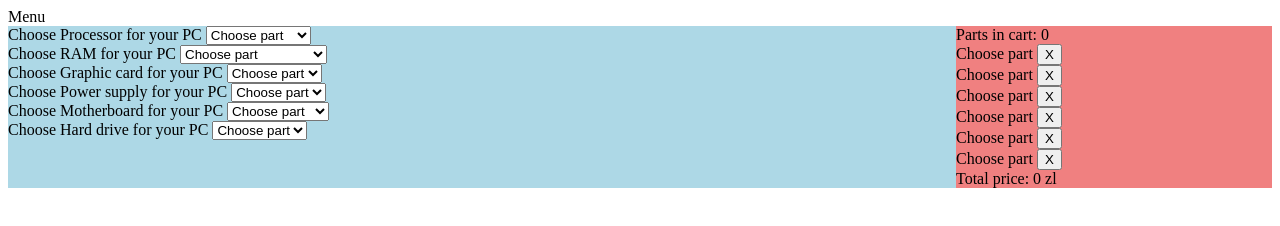
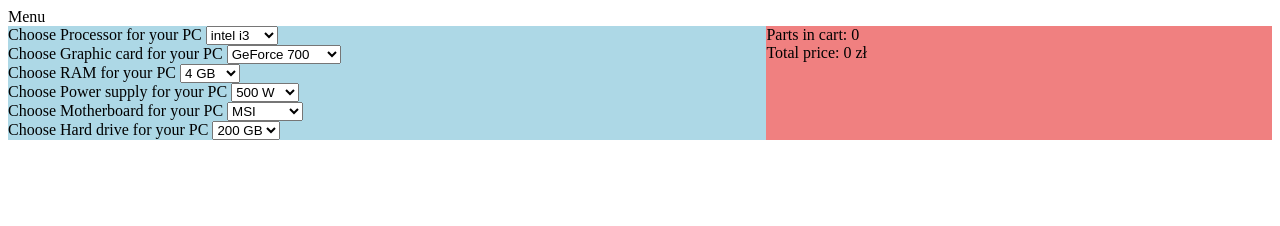
Before and after one commit to WojciechLiana/Computer, a React app: page / in a window 1280 px wide. Built offline with nearby package versions, Linux system fonts and the light colour scheme.

Commit message:
database correction & cart with selected items only

```diff
--- a/src/Computer.js
+++ b/src/Computer.js
@@ -1,6 +1,6 @@
 import React, {Component} from "react";
 import "./style.scss";
-import database from './database.js'
+import database2 from './database.js'
 
 function Computer() {
     return (
@@ -21,16 +21,7 @@ function Menu() {
 
 function Content() {
 
-    const processorList = [['Choose part ', ''], ['intel i3 ', 1000], ['intel i5 ', 1200], ['intel i7 ', 1500], ['intel i9 ', 1900], ['AMD K5 ', 1000], ['AMD K6 ', 1200],
-        ['AMD K7 ', 1500], ['AMD K8 ', 1900]];
-    const cardsList = [['Choose part ', ''], ['GeForce 700 ', 700], ['GeForce 800 ', 800], ['GeForce 900 ', 900], ['GeForce 1000 ', 1000], ['Radeon Rx 2xx ', 700],
-        ['Radeon Rx 3xx ', 800], ['Radeon Rx 4xx ', 900], ['Radeon Rx 5xx ', 1000]];
-    const ramList = [['Choose part ', ''], ['4 GB ', 200], ['8 GB ', 600], ['16 GB ', 1000]];
-    const powerSupplyList = [['Choose part ', ''], ['500 W ', 200], ['600 W ', 300], ['700 W ', 400], ['800 W ', 500], ['1000 W ', 600]];
-    const motherboardList = [['Choose part ', ''], ['MSI ', 500], ['Gigabyte ', 600], ['Asus ', 500], ['ASRock ', 600]];
-    const hardDriveList = [['Choose part ', ''], ['200 GB ', 400], ['500 GB ', 500], ['800 GB ', 600], ['1TB ', 700]];
-
-    const database = [processorList, cardsList, ramList, powerSupplyList, motherboardList, hardDriveList];
+    const database = [...database2];
 
     const [processor, setProcessor] = React.useState(0);
     const [ram, setRam] = React.useState(0);
@@ -41,72 +32,94 @@ function Content() {
 
     const partsID = [processor, ram, graphic, power, motherboard, hardDrive];
     const hooks = [setProcessor, setRam, setGraphic, setPower, setMotherboard, setHardDrive];
-    const names = ['Processor', 'RAM', 'Graphic card', 'Power supply', 'Motherboard', 'Hard drive'];
+    const names = ['Processor', 'Graphic card', 'RAM', 'Power supply', 'Motherboard', 'Hard drive'];
+
+    function getSelectedParts(database, partsID) {
+        const selectedParts = partsID.map((element, id) =>
+            element == 0 ? null : {name: database[id][element].name, price: database[id][element].price});
+
+        return selectedParts;
+    }
+
+    const selectedParts = getSelectedParts(database, partsID);
 
     return (
+
         <div className='content'>
-            <Form database={database} partsID={partsID} hooks={hooks} names={names}/>
-            <Cart database={database} partsID={partsID} hooks={hooks}/>
-
+            <Form database={database} partsID={partsID} hooks={hooks} partsName={names}/>
+            <Cart selectedParts={selectedParts} partsID={partsID} hooks={hooks} partsName={names}/>
         </div>
     );
 }
 
-function Form({database, partsID, hooks, names}) {
+function Form({database, partsID, hooks, partsName}) {
 
     return (
         <form className='form'>
-            {names.map((element, id) => <div key={id}>Choose {names[id]} for your PC <ComputerPart
-                database={database[id]}
-                partsID={partsID[id]}
-                hooks={hooks[id]}/>
-            </div>)}
+            {partsName.map((partName, id) => <div key={id}>Choose {partName} for your PC <ComputerPart
+                partsList={database[id]} partsID={partsID[id]} hook={hooks[id]}/></div>)}
         </form>
     );
 }
 
-function ComputerPart({database, partsID, hooks}) {
+function ComputerPart({partsList, partsID, hook}) {
     return (
-        <select value={partsID} onChange={(e) => hooks(e.target.value)}>
-            {database.map((element, id) =>
-                <option key={id} value={id}>{database[id]}</option>
+        <select value={partsID} onChange={(e) => hook(e.target.value)}>
+            {partsList.map((part, id) =>
+                <option key={id} value={id}>{part.name}</option>
             )}
         </select>
     );
 }
 
-function Cart({database, partsID, hooks}) {
+function Cart({selectedParts, partsID, hooks, partsName}) {
+
+    function calculatePrice(selectedParts) {
+        const price = selectedParts.map(part => part ? part.price : 0).reduce((acc, curr) => acc + curr);
+        return price
+    }
+
+    const price = calculatePrice(selectedParts);
+
+    function calculateNumberOfSelectedParts(selectedParts) {
+        const numberOfParts = selectedParts.filter(part => part).length;
+        return numberOfParts;
+    }
+
+    const numberOfParts = calculateNumberOfSelectedParts(selectedParts);
 
     return (
         <div className='cart'>
-            <NumberOfSelectedParts parts={partsID}/>
-            {database.map((element, id) => (<div key={id}>
-                <span>{element[partsID[id]]}</span><RemoveFromCartButton partsID={partsID}
-                                                                         onClick={(e) => hooks[id](e)}/>
-            </div>))}
-            <Price part={database} partId={partsID}/>
+            <NumberOfSelectedParts numberOfParts={numberOfParts}/>
+            <PartsInCart selectedParts={selectedParts} hooks={hooks} partsID={partsID} partsName={partsName}/>
+            <Price price={price}/>
         </div>
     );
 }
 
-function RemoveFromCartButton({onClick, partsID}) {
-    return (
-        <button onClick={() => onClick(0)}>X</button>
+function PartsInCart({selectedParts, hooks, partsID, partsName}){
+    return(
+        <div>
+            {selectedParts.map((element,id)=>element ? <div key={id}>{partsName[id]}: {element.name } <RemoveFromCartButton onClick={(e) => hooks[id](e)}/></div>: null)}
+        </div>
     );
 }
 
-function Price({part, partId}) {
-
-    const price2 = partId.map((element, id) => (element == 0 ? 0 : part[id][element][1])).reduce((acc, curr) => acc + curr);
+function RemoveFromCartButton({onClick}) {
 
     return (
-        <div>Total price: {price2} zl</div>
+        <button onClick={()=>onClick(0)}>X</button>
     );
 }
 
-function NumberOfSelectedParts({parts}) {
+function Price({price}) {
 
-    const numberOfParts = parts.filter(element => element > 0).length;
+    return (
+        <div>Total price: {price} zł</div>
+    );
+}
+
+function NumberOfSelectedParts({numberOfParts}) {
 
     return (
         <div>Parts in cart: {numberOfParts}</div>
--- a/src/database.js
+++ b/src/database.js
@@ -1,12 +1,12 @@
-const processorList = [['Choose part ', ''], ['intel i3 ', 1000], ['intel i5 ', 1200], ['intel i7 ', 1500], ['intel i9 ', 1900], ['AMD K5 ', 1000], ['AMD K6 ', 1200],
-    ['AMD K7 ', 1500], ['AMD K8 ', 1900]];
-const cardsList = [['Choose part ', ''], ['GeForce 700 ', 700], ['GeForce 800 ', 800], ['GeForce 900 ', 900], ['GeForce 1000 ', 1000], ['Radeon Rx 2xx ', 700],
-    ['Radeon Rx 3xx ', 800], ['Radeon Rx 4xx ', 900], ['Radeon Rx 5xx ', 1000]];
-const ramList = [['Choose part ', ''], ['4 GB ', 200], ['8 GB ', 600], ['16 GB ', 1000]];
-const powerSupplyList = [['Choose part ', ''], ['500 W ', 200], ['600 W ', 300], ['700 W ', 400], ['800 W ', 500], ['1000 W ', 600]];
-const motherboardList = [['Choose part ', ''], ['MSI ', 500], ['Gigabyte ', 600], ['Asus ', 500], ['ASRock ', 600]];
-const hardDriveList = [['Choose part ', ''], ['200 GB ', 400], ['500 GB ', 500], ['800 GB ', 600], ['1TB ', 700]];
+const processorList = [{name:'intel i3', price: 1000}, {name:'intel i5', price: 1200}, {name:'intel i7', price: 1500}, {name:'intel i9', price: 1900},
+    {name:'AMD K5', price: 1000}, {name:'AMD K6', price: 1300},{name:'AMD K7', price: 1500},{name:'AMD K8', price: 1900}];
+const cardsList = [{name: 'GeForce 700', price: 700}, {name: 'GeForce 800', price: 800}, {name: 'GeForce 900', price: 900}, {name: 'GeForce 1000', price: 1000},
+    {name: 'Radeon Rx 2xx', price: 700}, {name: 'Radeon Rx 3xx', price: 800}, {name: 'Radeon Rx 4xx', price: 900}, {name: 'Radeon Rx 5xx', price: 1000}];
+const ramList = [{name: '4 GB', price: 200}, {name: '8 GB', price: 600}, {name: '16 GB', price: 1000}];
+const powerSupplyList = [{name: '500 W', price: 200}, {name: '600 W', price: 300}, {name: '700 W', price: 400}, {name: '800 W', price: 500}, {name: '1000 W', price: 600}];
+const motherboardList = [{name: 'MSI', price: 600}, {name: 'Gigabyte', price: 600}, {name: 'Asus', price: 500}, {name: 'ASRock', price: 500}];
+const hardDriveList = [{name: '200 GB', price: 400}, {name: '500 GB', price: 500}, {name: '800 GB', price: 600}, {name: '1TB', price: 700}];
 
-const database = [processorList, cardsList, ramList, powerSupplyList, motherboardList, hardDriveList];
+const database2 = [processorList, cardsList, ramList, powerSupplyList, motherboardList, hardDriveList];
 
-export default database;
+export default database2;
--- a/src/style.scss
+++ b/src/style.scss
@@ -18,7 +18,7 @@
 
     .cart {
       background-color: lightcoral;
-      flex: 1;
+      flex: 2;
     }
   }
 
```
